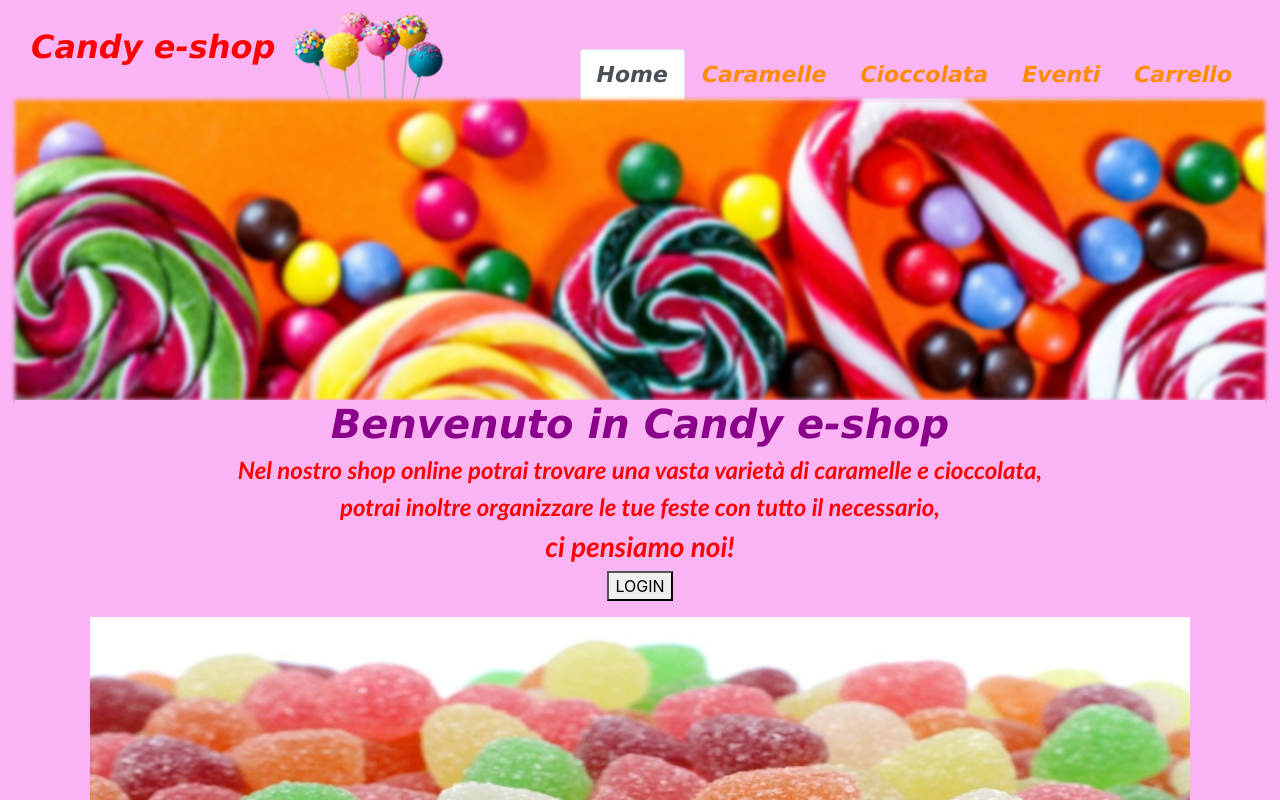
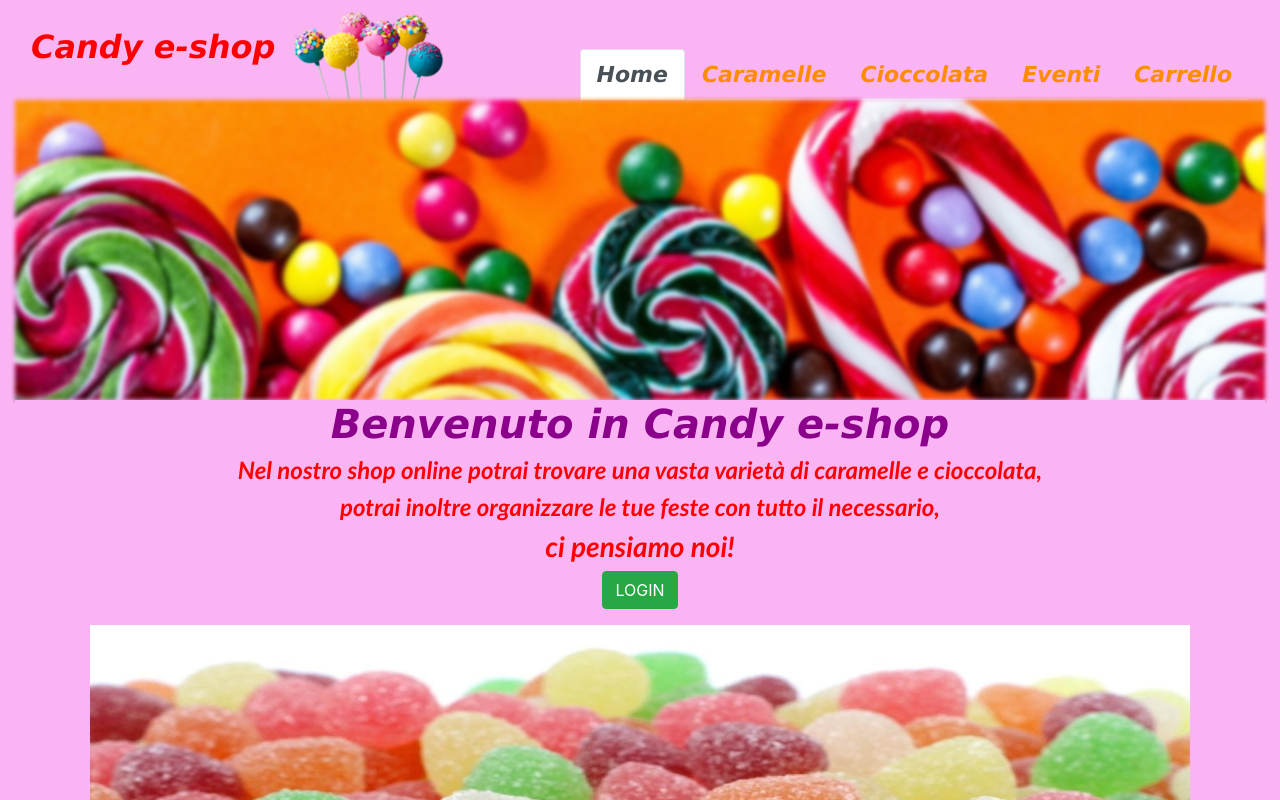
Before and after one commit to Martina-Suriano/ProgettoTirocinio, a React (Create React App) app in the folder progettotesi/: page / in a window 1280 px wide. Shown: the top 800 px of the page. Built offline with nearby package versions, Linux system fonts and the light colour scheme.

Commit message:
terzo commit

```diff
--- a/progettotesi/src/pages/Home.js
+++ b/progettotesi/src/pages/Home.js
@@ -29,8 +29,10 @@ class Home extends React.Component{
                                 <h4> Nel nostro shop online potrai trovare una vasta varietà di caramelle e cioccolata, </h4>
                                 <h4> potrai inoltre organizzare le tue feste con tutto il necessario, </h4>
                                 <h3> ci pensiamo noi! </h3>
-                                <button className='accedi' onClick={this.onClickLogin}> LOGIN </button>
-                                <p> {this.props.login} </p>
+                                <div className='accedi'>
+                                    <button className='btn btn-success' type='button' onClick={this.onClickLogin}> LOGIN </button>
+                                    <p> {this.props.login} </p>
+                                </div>
                             </div>
                         </div>
                     </div>
--- a/progettotesi/src/reducers/login.js
+++ b/progettotesi/src/reducers/login.js
@@ -4,7 +4,7 @@ const loginReducer = (state=false, action) =>{
     switch(action.type){
         case 'LOGIN':
             console.log(loginUtente());
-
+            break
         case 'LOGOUT':
             return false;
         default:
--- a/progettotesi/src/services/LoginService.js
+++ b/progettotesi/src/services/LoginService.js
@@ -1,7 +1,6 @@
 import { Utente } from "../model/Utente";
 
 export const loginUtente = ()=> {
-
 
         fetch("http://localhost:3001/utenti")
             .then(response => response.json())
@@ -14,6 +13,4 @@ export const loginUtente = ()=> {
                 return nuovoUtente[0];
             });
 
-
-
 }
```
Also changed, not shown: progettotesi/src/pages/css/Home.css (line endings or trailing spaces).
